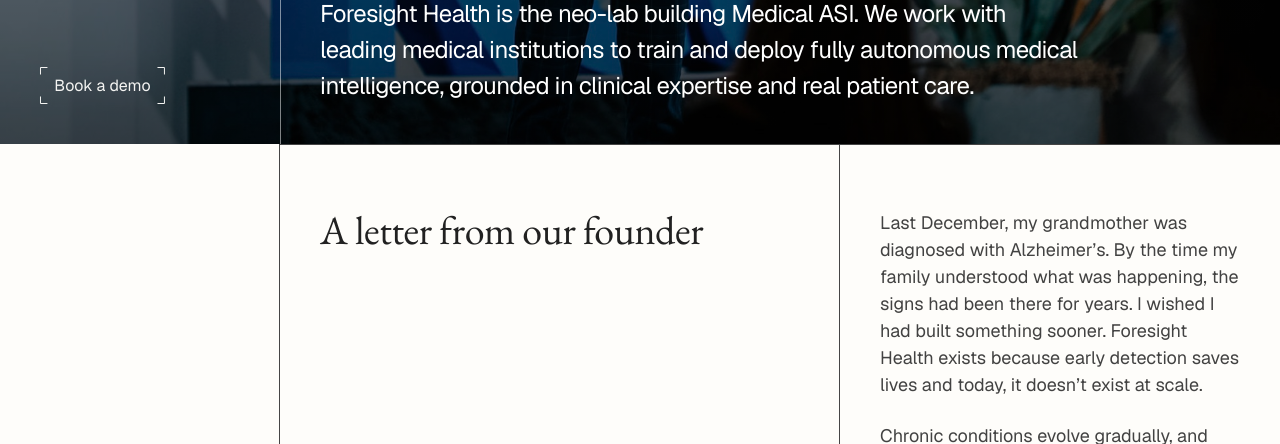
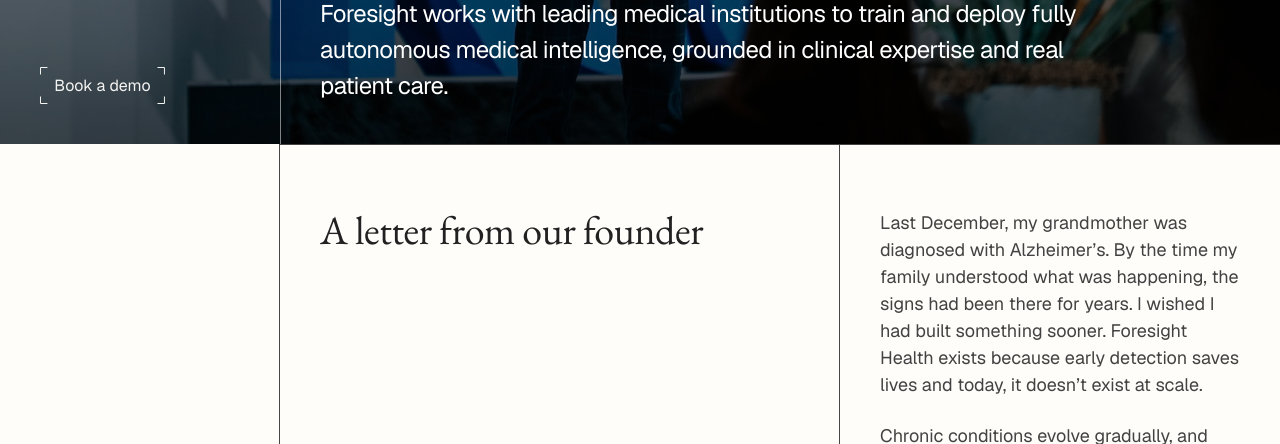
Before and after one commit to faithleungg/foresight, a plain HTML site: page company.html in a window 1280 px wide. Shown: the part 656-1100 px from the top of the page. Drawn offline with nearby package versions, Linux system fonts and the light colour scheme.

Commit message:
Hybrid: tighten Company hero intro copy
Co-Authored-By: Claude Opus 5.5 <noreply@anthropic.com>

```diff
--- a/company.html
+++ b/company.html
@@ -33,7 +33,7 @@
       <div class="msi-intro-text co-hero-text">
         <p class="eyebrow">/ Company</p>
         <h1 class="msi-title" id="co-h">The neolab building medical ASI</h1>
-        <p class="msi-lede">Foresight Health is the neo-lab building Medical ASI. We work with leading medical institutions to train and deploy fully autonomous medical intelligence, grounded in clinical expertise and real patient care.</p>
+        <p class="msi-lede">Foresight works with leading medical institutions to train and deploy fully autonomous medical intelligence, grounded in clinical expertise and real patient care.</p>
       </div>
     </div>
   </section>
```
